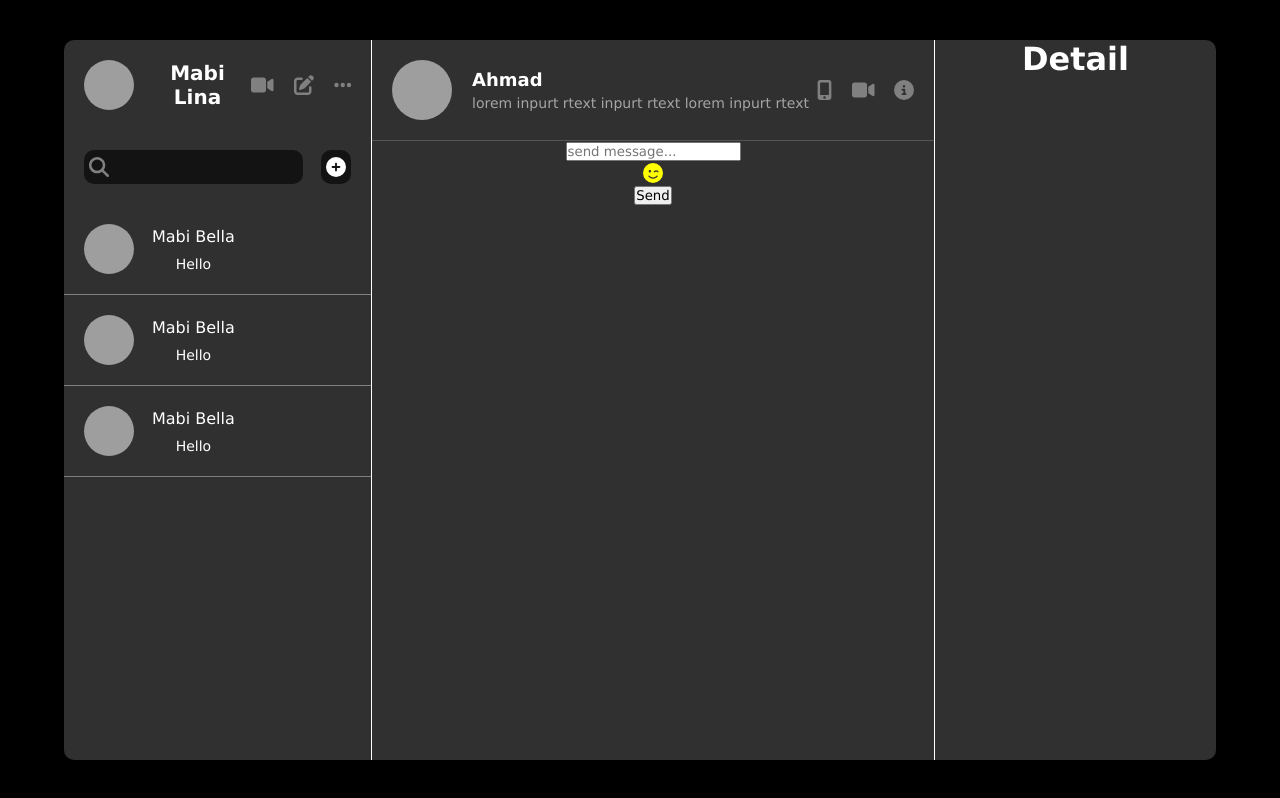
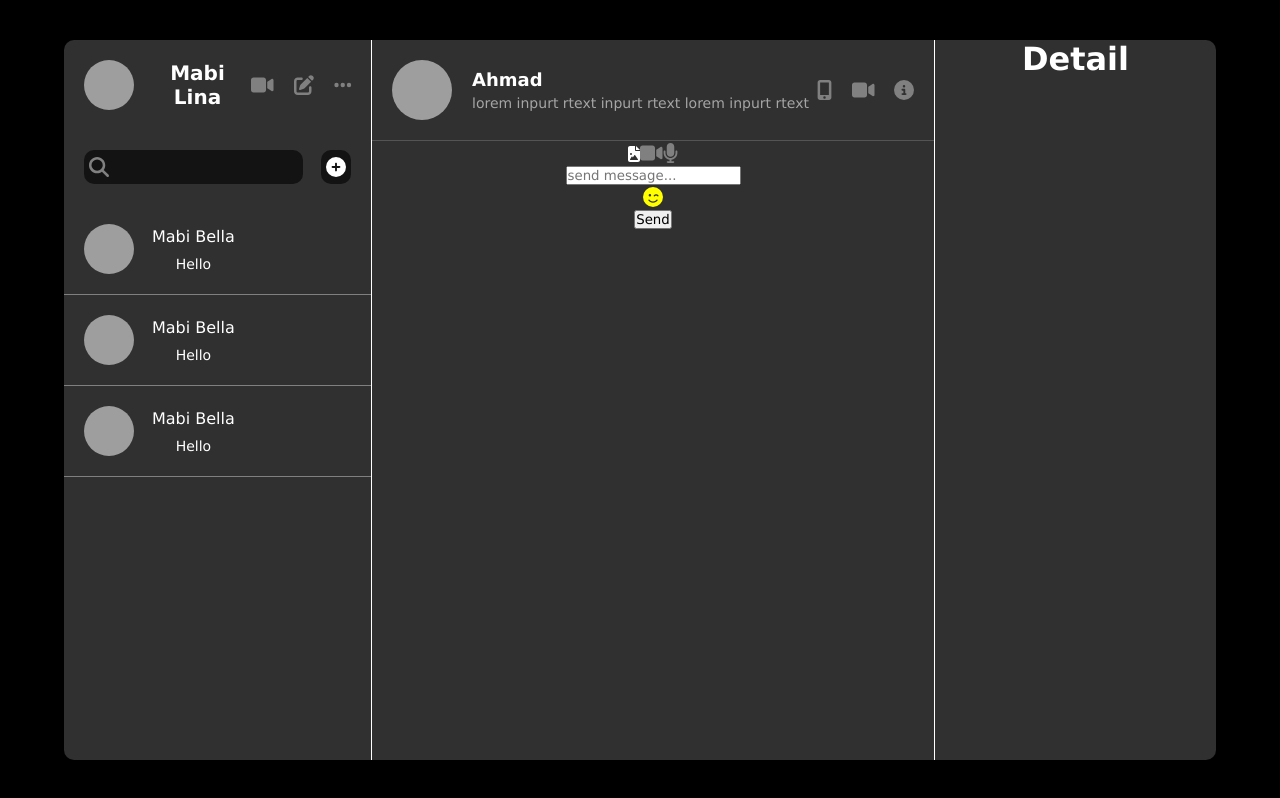
Before and after one commit to LuisArielRetanaHernadez/chat_mabi, a React (Vite) app: page / in a window 1280 px wide. Built offline with nearby package versions, Linux system fonts and the light colour scheme; grey boxes are pictures that could not be loaded.

Commit message:
agregando los icon fileImage, Video y MicroPhone

```diff
--- a/src/components/chat/Chat.jsx
+++ b/src/components/chat/Chat.jsx
@@ -1,6 +1,6 @@
 import { FontAwesomeIcon } from '@fortawesome/react-fontawesome'
 import './chat.style.css'
-import { faCircleInfo, faFaceSmileWink, faMobileScreenButton, faVideo } from '@fortawesome/free-solid-svg-icons'
+import { faCircleInfo, faFaceSmileWink, faFileImage, faMicrophone, faMobileScreenButton, faVideo } from '@fortawesome/free-solid-svg-icons'
 
 const Chat = () => {
   return (
@@ -29,7 +29,15 @@ const Chat = () => {
       <div className='center'></div>
       <div className='bottom'>
         <div className='icons'>
-
+          <span>
+            <FontAwesomeIcon icon={faFileImage} />
+          </span>
+          <span className='icon'>
+            <FontAwesomeIcon icon={faVideo} />
+          </span>
+          <span className='icon'>
+            <FontAwesomeIcon icon={faMicrophone} />
+          </span>
         </div>
         <input type='text' placeholder='send message...' />
         <div className='emoji'>
```
